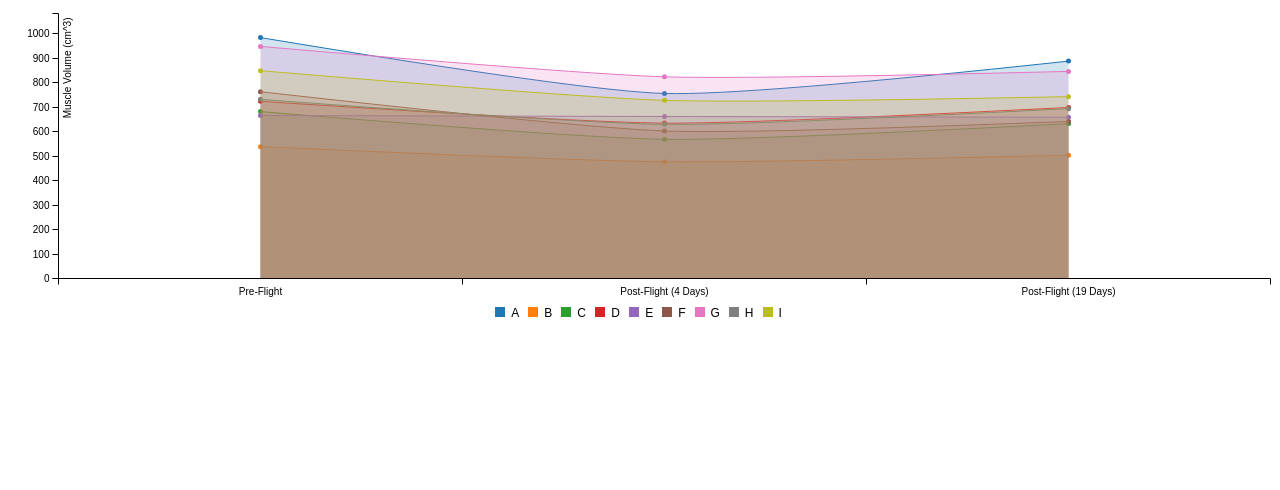
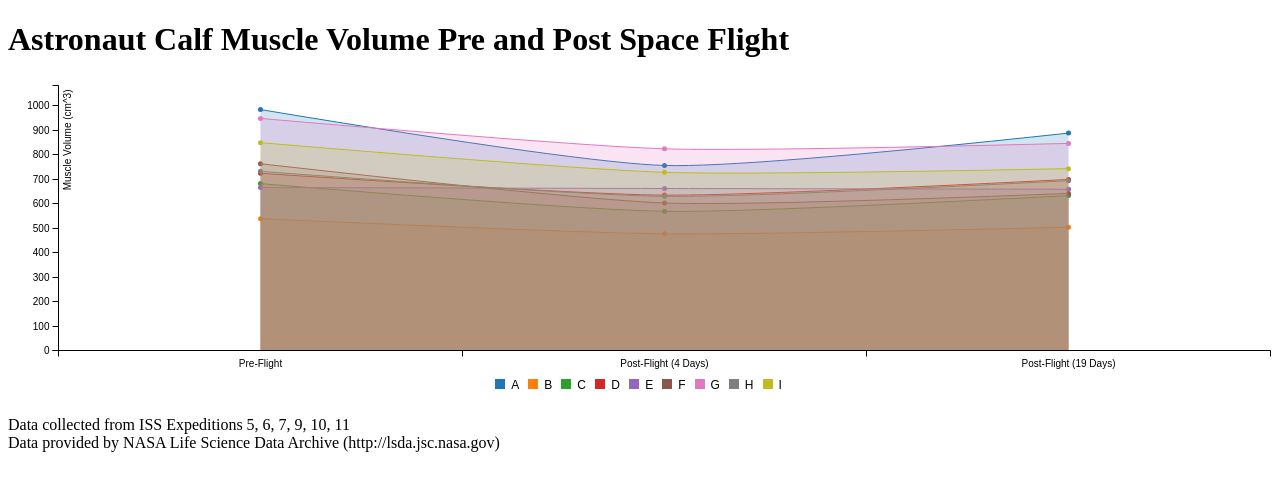
Before and after one commit to emmclean/AstronautHealth, a plain HTML site: page index.html in a window 1280 px wide. Drawn offline with nearby package versions, Linux system fonts and the light colour scheme.

Commit message:
updating index

```diff
--- a/index.html
+++ b/index.html
@@ -7,7 +7,7 @@
     <script src="https://d3js.org/d3.v3.min.js"></script>
   </head>
   <body>
-
+  <div><h1>Astronaut Calf Muscle Volume Pre and Post Space Flight</h1></div>
     <div id="chart"></div>
     <script>
 
@@ -65,5 +65,6 @@
 
 
     </script>
+<div><p>Data collected from ISS Expeditions 5, 6, 7, 9, 10, 11</br>Data provided by NASA Life Science Data Archive (http://lsda.jsc.nasa.gov)</p></div>
   </body>
 </html>
```
